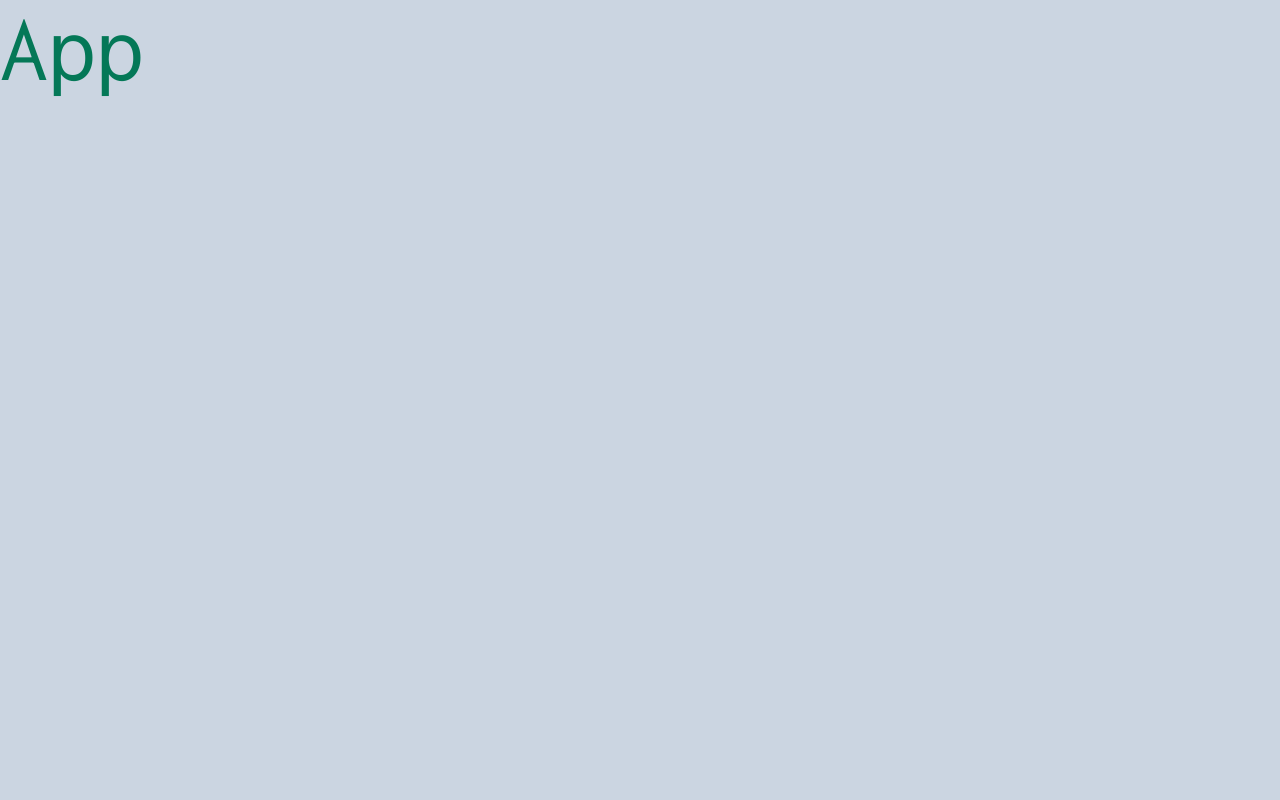
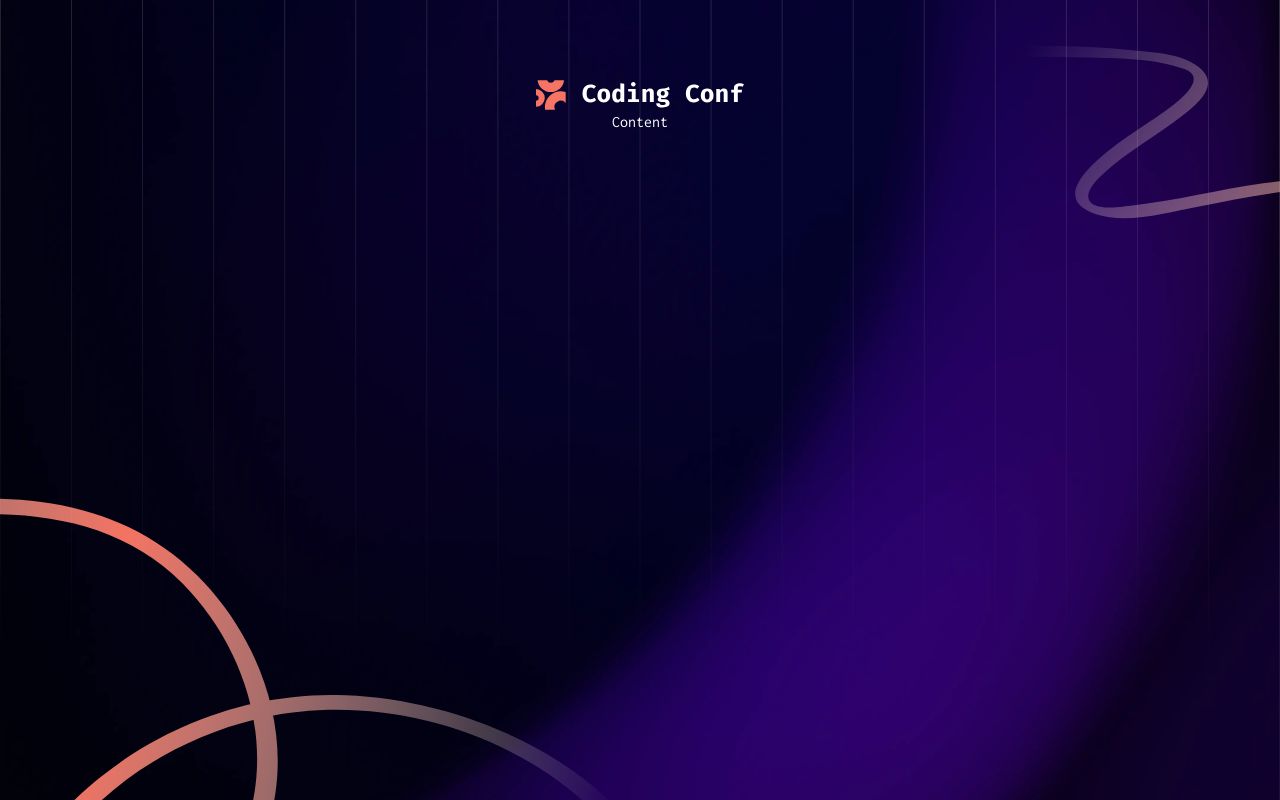
Before and after one commit to ShivangamSoni/Conference-Ticket-Generator, a React (Vite) app: page / in a window 1280 px wide. Built offline with nearby package versions, Linux system fonts and the light colour scheme.

Commit message:
Add: Background & Main Layout

```diff
--- a/src/App.tsx
+++ b/src/App.tsx
@@ -1,7 +1,13 @@
+import { LogoFullIcon } from "./assets";
+
 export default function App() {
     return (
-        <main className="w-screen h-screen bg-slate-300 font-primary bg-image">
-            <p className="text-emerald-700 text-8xl">App</p>
+        <main className="w-screen h-screen font-primary text-neutral-0 main__bg flex flex-col items-center py-12 px-2 sm:py-16 sm:px-4 lg:py-20 lg:px-8">
+            <header>
+                <h1 className="sr-only">Coding Conf</h1>
+                <LogoFullIcon aria-hidden className="" />
+            </header>
+            Content
         </main>
     );
 }
--- a/src/index.css
+++ b/src/index.css
@@ -1,3 +1,33 @@
 @tailwind base;
 @tailwind utilities;
 @tailwind components;
+
+.main__bg {
+    /*sm:bg-[url(/images/background-tablet.png)] lg:bg-[url(/images/background-desktop.png)] */
+    background-image: url(/images/pattern-squiggly-line-top.svg),
+        url(/images/pattern-lines.svg),
+        url(/images/pattern-squiggly-line-bottom-mobile-tablet.svg),
+        url(/images/background-mobile.png);
+    background-position: right 5vh, top, left bottom, center;
+    background-size: 30vw, cover, contain, cover;
+    background-repeat: no-repeat;
+}
+
+@media screen and (min-width: 640px) {
+    .main__bg {
+        background-image: url(/images/pattern-squiggly-line-top.svg),
+            url(/images/pattern-lines.svg),
+            url(/images/pattern-squiggly-line-bottom-mobile-tablet.svg),
+            url(/images/background-tablet.png);
+    }
+}
+
+@media screen and (min-width: 1024px) {
+    .main__bg {
+        background-image: url(/images/pattern-squiggly-line-top.svg),
+            url(/images/pattern-lines.svg),
+            url(/images/pattern-squiggly-line-bottom-desktop.svg),
+            url(/images/background-desktop.png);
+        background-size: 30vw, cover, 50vw, cover;
+    }
+}
```
